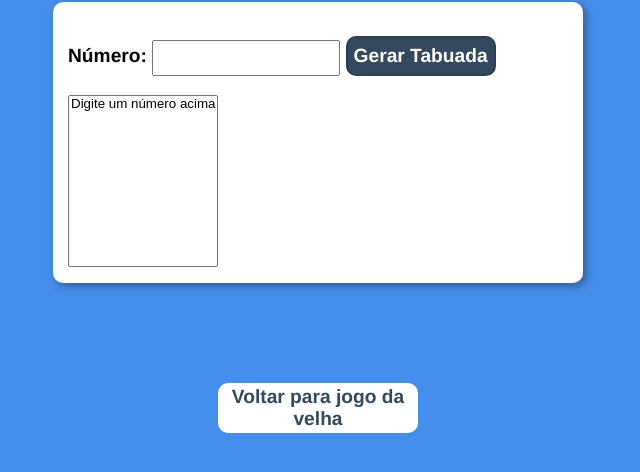
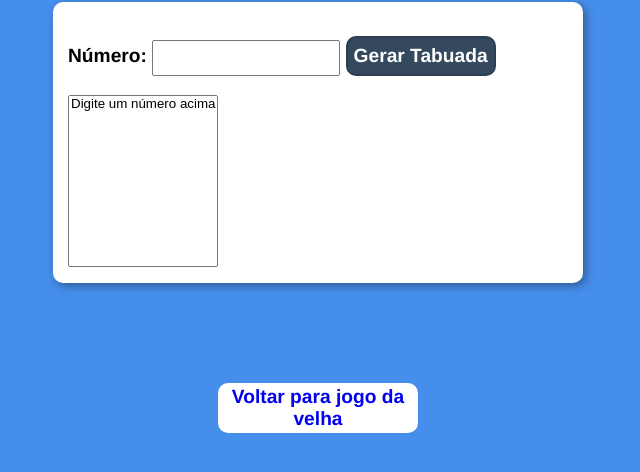
Before and after one commit to EduardaKreuzburg/class_asyn_PI_4, a plain HTML site: page tabuada.html in a window 1280 px wide. Shown: the part 78-550 px from the top of the page, without its empty margins (322-962 px from the left). Drawn offline with Linux system fonts and the light colour scheme.

Commit message:
update index and tabuada

```diff
--- a/tabuada.html
+++ b/tabuada.html
@@ -23,8 +23,9 @@
         </div>
     </section>
     <footer>
+        <button>
         <a href="index.html">
-        <button>Voltar para jogo da velha</button></a>
+        Voltar para jogo da velha</a></button>
     </footer>
     <script src="js/tabuada.js"></script>
 
```
Also changed, not shown: index.html (+1 -1 lines).
